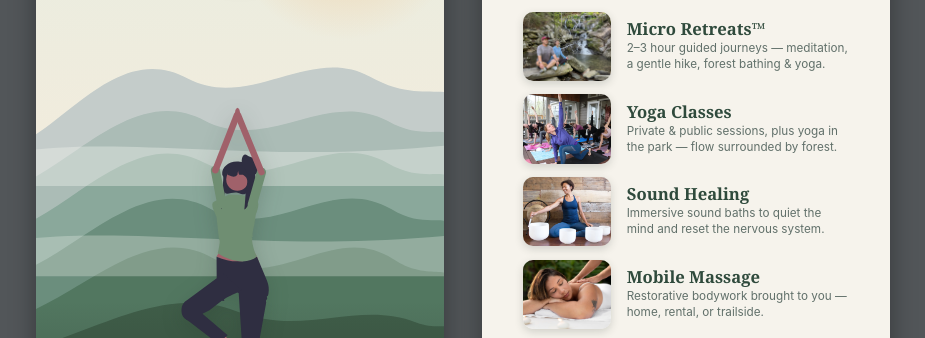
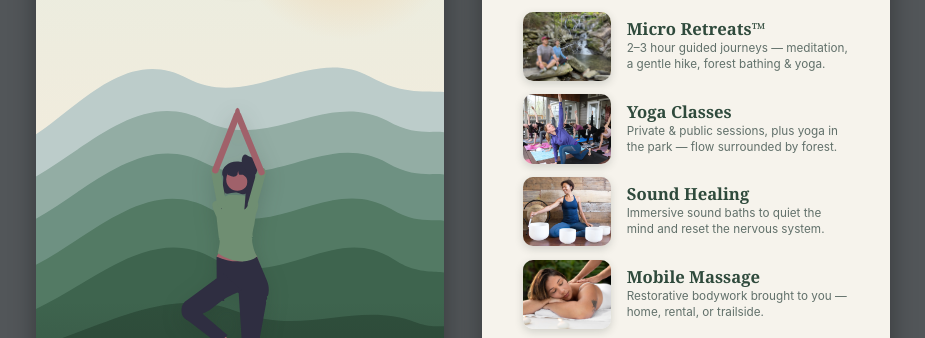
Before and after one commit to ThumbstickNick/NamasteinNature, a plain HTML site: page print/rack-card.html in a window 1280 px wide. Shown: the part 244-582 px from the top of the page, without its empty margins (177-1102 px from the left). Drawn offline with Linux system fonts and the light colour scheme.

Commit message:
Rack card: crisper mountain ridges (remove haze, raise contrast)
Drop the translucent haze overlays and widen the color steps between
ridge layers so each ridgeline reads sharp instead of blurry.

Co-Authored-By: Claude Opus 4.7 <noreply@anthropic.com>

```diff
--- a/print/rack-card.html
+++ b/print/rack-card.html
@@ -311,16 +311,13 @@
 
         <!-- ===== Great Smoky Mountain layered ridgelines (rounded, tall, hazy) ===== -->
         <!-- ridges recede from pale blue haze (far) to forest green (near) -->
-        <path d="M0,344 C46,314 96,252 158,286 C222,320 286,250 348,284 C384,304 408,298 425,300 L425,800 L0,800 Z" fill="#c4ccca"/>
-        <path d="M0,388 C56,356 112,296 176,330 C242,364 302,296 366,330 C394,346 412,340 425,342 L425,800 L0,800 Z" fill="#abbcb6"/>
-        <path d="M0,432 C54,402 112,340 176,374 C242,408 302,338 366,374 C394,390 412,384 425,386 L425,800 L0,800 Z" fill="#8aa89b"/>
-        <path d="M0,480 C58,450 118,386 182,422 C248,458 306,384 370,422 C396,438 414,432 425,434 L425,810 L0,810 Z" fill="#6b8e7d"/>
-        <path d="M0,526 C60,498 122,436 186,474 C252,510 310,434 372,474 C396,490 414,486 425,488 L425,820 L0,820 Z" fill="#527760"/>
+        <path d="M0,344 C46,314 96,252 158,286 C222,320 286,250 348,284 C384,304 408,298 425,300 L425,800 L0,800 Z" fill="#bcccca"/>
+        <path d="M0,388 C56,356 112,296 176,330 C242,364 302,296 366,330 C394,346 412,340 425,342 L425,800 L0,800 Z" fill="#93ada4"/>
+        <path d="M0,432 C54,402 112,340 176,374 C242,408 302,338 366,374 C394,390 412,384 425,386 L425,800 L0,800 Z" fill="#6e9182"/>
+        <path d="M0,480 C58,450 118,386 182,422 C248,458 306,384 370,422 C396,438 414,432 425,434 L425,810 L0,810 Z" fill="#537a64"/>
+        <path d="M0,526 C60,498 122,436 186,474 C252,510 310,434 372,474 C396,490 414,486 425,488 L425,820 L0,820 Z" fill="#3e644e"/>
         <!-- nearest, forested ridge -->
-        <path d="M0,566 C74,542 140,502 208,528 C278,556 336,516 396,540 C410,545 418,544 425,544 L425,840 L0,840 Z" fill="#3f5d48"/>
-        <!-- drifting smoky haze -->
-        <path d="M0,360 C110,348 240,374 425,356 L425,398 L0,398 Z" fill="#eef2ec" opacity="0.38"/>
-        <path d="M0,452 C120,442 250,466 425,450 L425,492 L0,492 Z" fill="#eef2ec" opacity="0.3"/>
+        <path d="M0,566 C74,542 140,502 208,528 C278,556 336,516 396,540 C410,545 418,544 425,544 L425,840 L0,840 Z" fill="#2f4f3c"/>
         <!-- soft pine texture along the near ridge -->
         <g fill="#365844">
           <polygon points="60,560 67,578 53,578"/>
```
